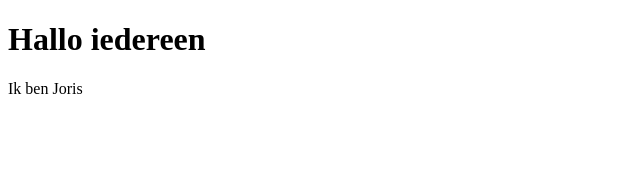
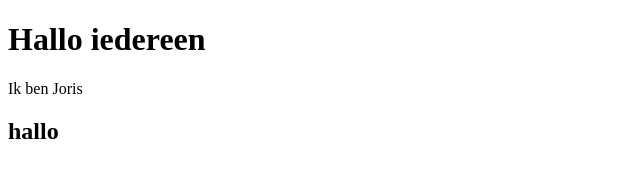
Before and after one commit to jorisvandroogenbroeck/demo-repo, a plain HTML site: page index.html in a window 1280 px wide. Shown: the full height of the page, 0-640 px from the left. Drawn offline with Linux system fonts and the light colour scheme.

Commit message:
nog een keer

```diff
--- a/index.html
+++ b/index.html
@@ -9,5 +9,7 @@
 <body>
     <h1>Hallo iedereen</h1>
     <p>Ik ben Joris</p>
+
+    <h2>hallo</h2>
 </body>
 </html>
```
